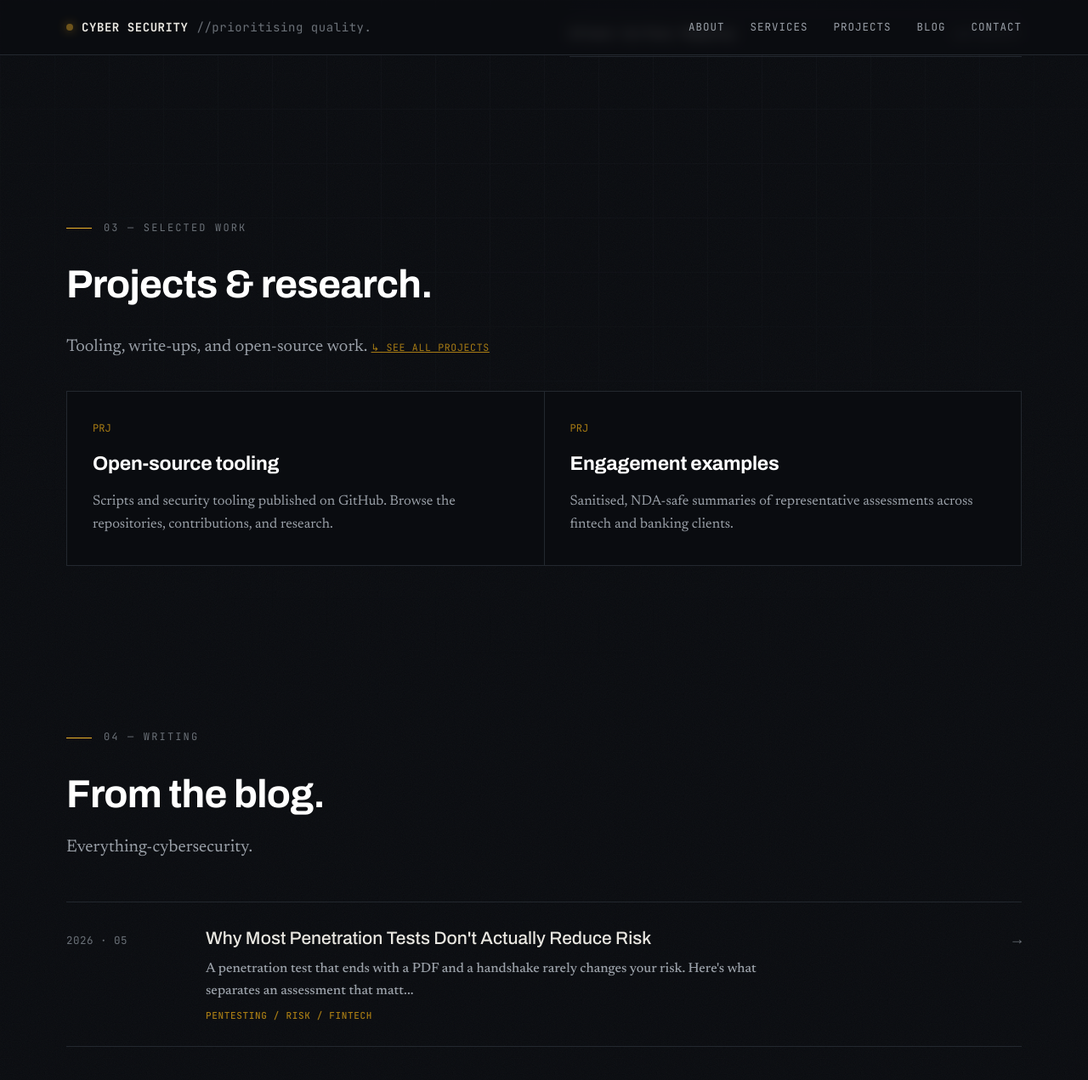
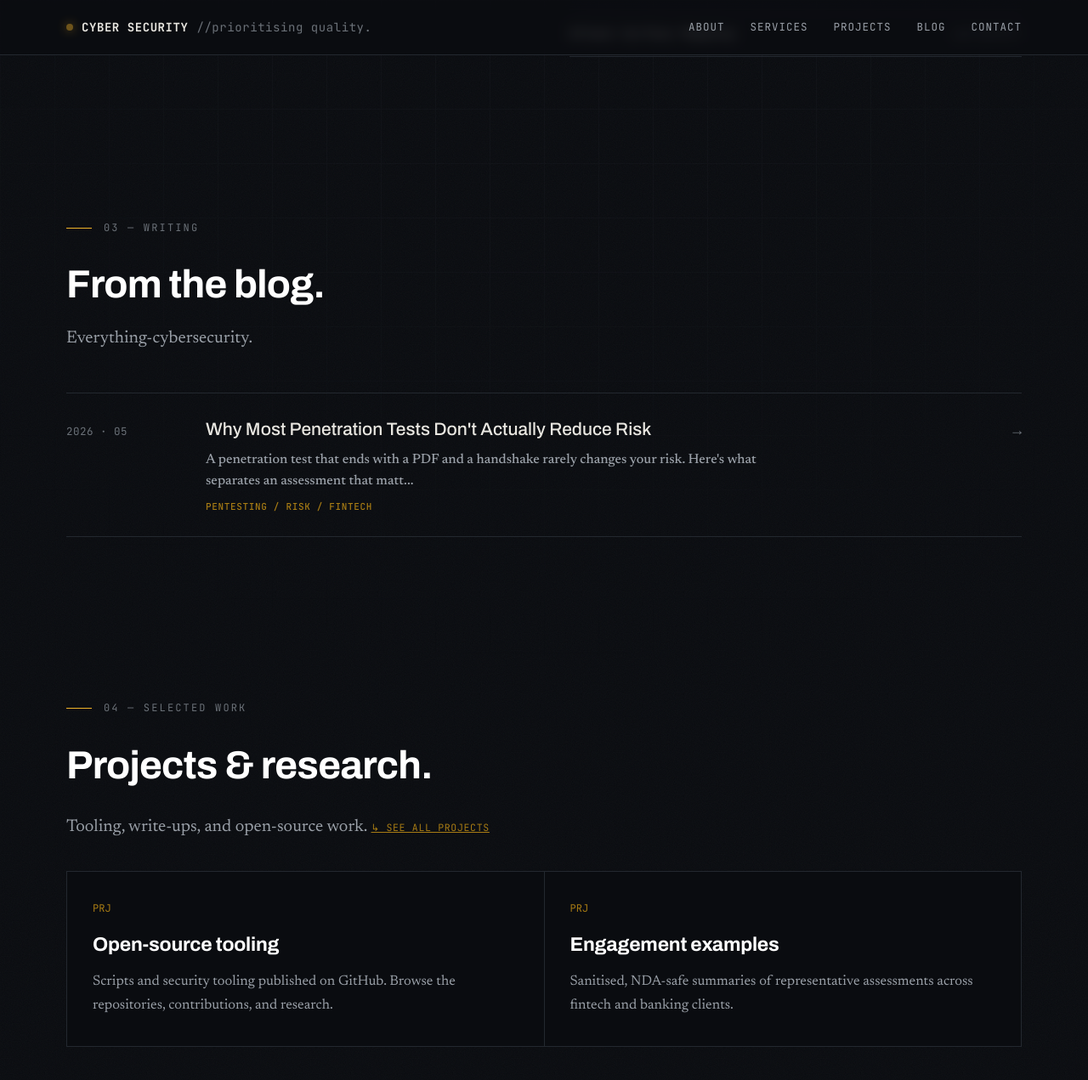
Before and after one commit to soutzis/soutzis.github.io, a Jekyll site: the page built from index.md, in a window 1280 px wide and 1400 px high, scrolled down 2413 px. Shown: the top 1271 px of the window at 85% size. Built offline with Jekyll 4.4.1, drawn with Linux system fonts in a browser that asks for light colours.

Commit message:
reorder sections

```diff
--- a/_layouts/home.html
+++ b/_layouts/home.html
@@ -67,18 +67,8 @@ layout: default
     </div>
   </section>
 
-  <section id="work">
-    <div class="sec-label reveal">03 &mdash; Selected Work</div>
-    <h2 class="reveal">Projects &amp; research.</h2>
-    <p class="lead reveal">Tooling, write-ups, and open-source work. <a class="placeholder-note" href="{{ '/projects/' | relative_url }}">&#8627; See all projects</a></p>
-    <div class="grid-svc" style="margin-top:36px">
-      <a class="svc reveal" href="{{ site.links.github }}"><div class="num">PRJ</div><h3>Open-source tooling</h3><p>Scripts and security tooling published on GitHub. Browse the repositories, contributions, and research.</p></a>
-      <a class="svc reveal" href="{{ '/projects/' | relative_url }}"><div class="num">PRJ</div><h3>Engagement examples</h3><p>Sanitised, NDA-safe summaries of representative assessments across fintech and banking clients.</p></a>
-    </div>
-  </section>
-
   <section id="writing">
-    <div class="sec-label reveal">04 &mdash; Writing</div>
+    <div class="sec-label reveal">03 &mdash; Writing</div>
     <h2 class="reveal">From the blog.</h2>
     <p class="lead reveal">Everything-cybersecurity.</p>
     <div class="posts">
@@ -96,6 +86,16 @@ layout: default
     </div>
   </section>
 
+  <section id="work">
+    <div class="sec-label reveal">04 &mdash; Selected Work</div>
+    <h2 class="reveal">Projects &amp; research.</h2>
+    <p class="lead reveal">Tooling, write-ups, and open-source work. <a class="placeholder-note" href="{{ '/projects/' | relative_url }}">&#8627; See all projects</a></p>
+    <div class="grid-svc" style="margin-top:36px">
+      <a class="svc reveal" href="{{ site.links.github }}"><div class="num">PRJ</div><h3>Open-source tooling</h3><p>Scripts and security tooling published on GitHub. Browse the repositories, contributions, and research.</p></a>
+      <a class="svc reveal" href="{{ '/projects/' | relative_url }}"><div class="num">PRJ</div><h3>Engagement examples</h3><p>Sanitised, NDA-safe summaries of representative assessments across fintech and banking clients.</p></a>
+    </div>
+  </section>
+
   <section id="contact">
     <div class="sec-label reveal">05 &mdash; Contact</div>
     <div class="contact reveal">
```
